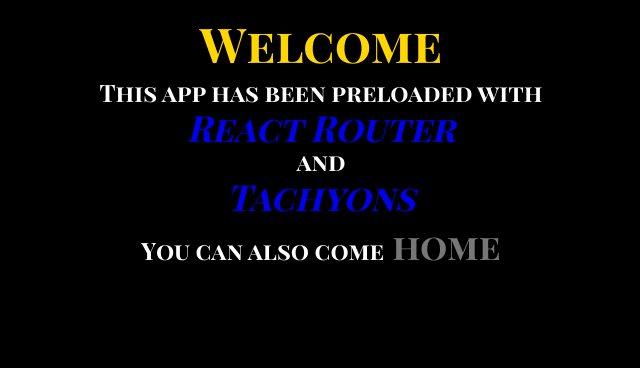
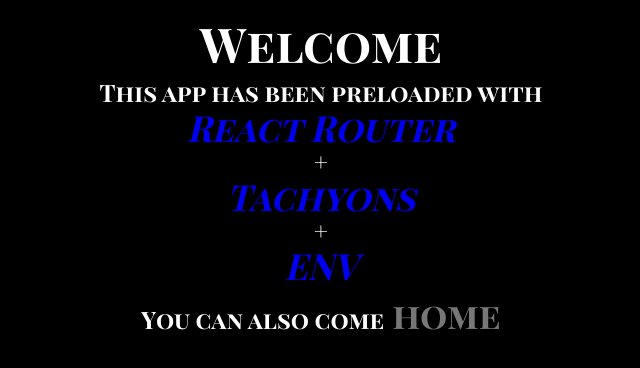
Before and after one commit to Kirbyasdf/react-boilerplate, a React (Create React App) app: page / in a window 1280 px wide. Shown: the top 368 px of the page, without its empty margins (319-959 px from the left). Built offline with nearby package versions, Linux system fonts and the light colour scheme.

Commit message:
added .env

```diff
--- a/src/App.js
+++ b/src/App.js
@@ -1,5 +1,7 @@
 import React, { Fragment } from "react";
 import { Route, Switch } from "react-router-dom";
+
+// * const {REACT_APP_BASE_URL} = process.env
 
 const App = () => {
 	return (
@@ -13,7 +15,7 @@
 const HomePage = () => {
 	return (
 		<div className="bg-black vh-100 white pa3 tc">
-			<span className="f1 yellow">Welcome</span>
+			<span className="f1 ">Welcome</span>
 			<div className="f3 mv2">
 				<span> This app has been preloaded with</span>
 				<br />
@@ -26,7 +28,7 @@
 					React Router
 				</a>
 				<br />
-				<span>and</span> <br />
+				<span>+</span> <br />
 				<a
 					className="link hover-dark-red f2  i "
 					href="https://tachyons.io/"
@@ -34,6 +36,17 @@
 					rel="noopener noreferrer"
 				>
 					Tachyons
+				</a>
+				<br />
+				<span>+</span>
+				<br />
+				<a
+					className="link hover-dark-red f2  i "
+					href="https://create-react-app.dev/docs/adding-custom-environment-variables/"
+					target="_blank"
+					rel="noopener noreferrer"
+				>
+					ENV
 				</a>
 			</div>
 			<span className="f3"> You can also come</span>
```
Also changed, not shown: 2 other files (tests, documents, lock files or other folders).
